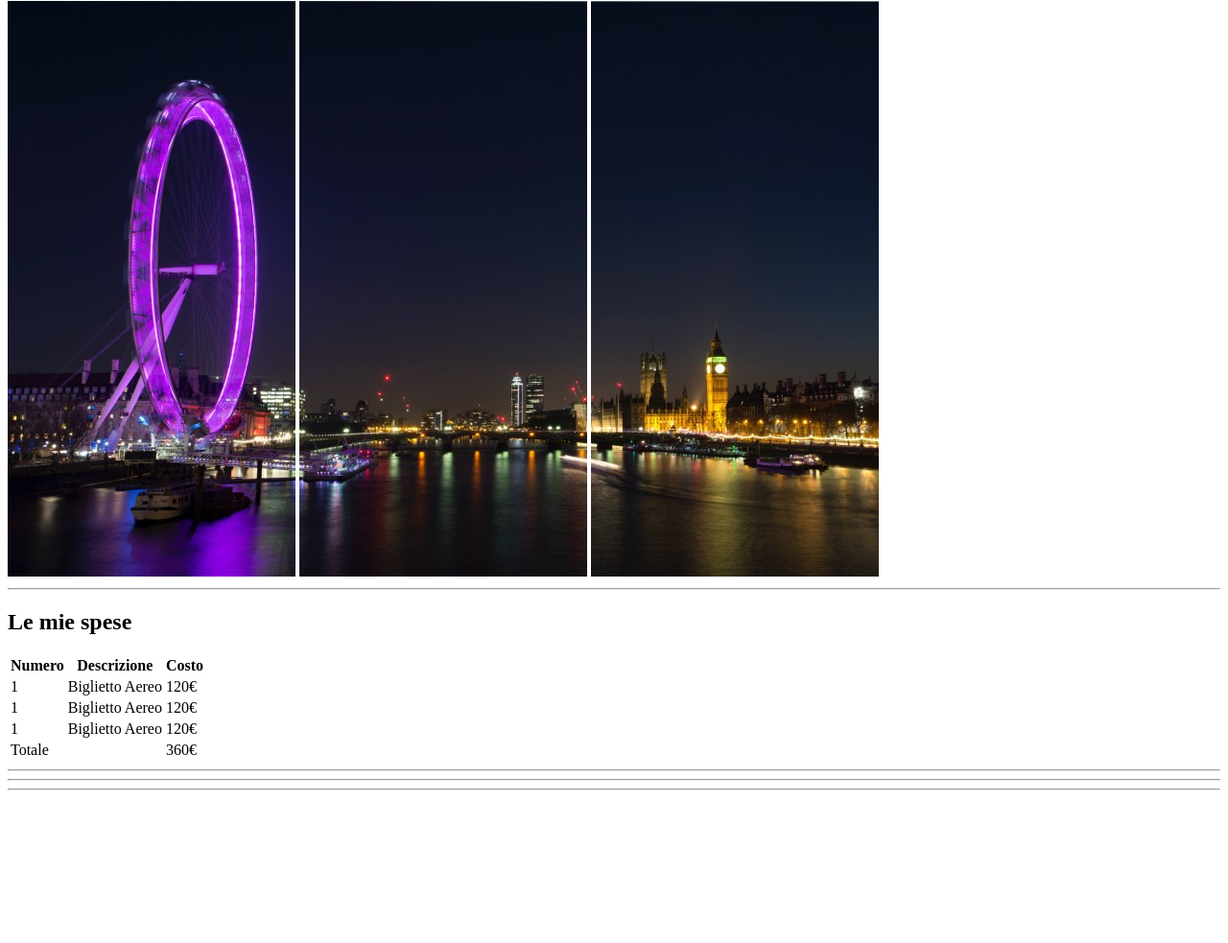
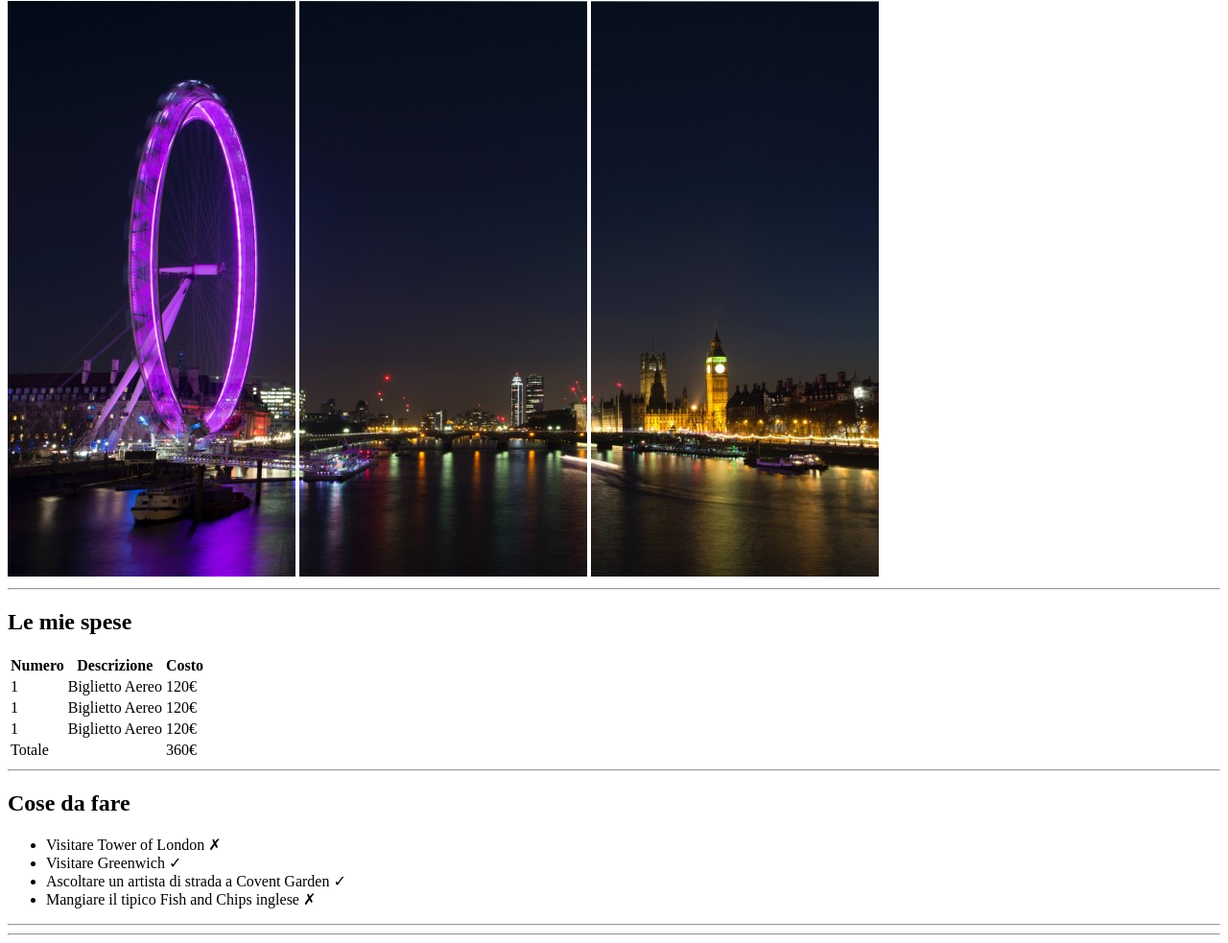
Before and after one commit to Ahri-code/html-london-trip, a plain HTML site: page index.html in a window 1280 px wide. Shown: the part 79-1062 px from the top of the page at 96% size. Before the commit the page ends 911 px from the top, so only its background shows below. Drawn offline with Linux system fonts and the light colour scheme.

Commit message:
Unordered list "Cose da fare"

```diff
--- a/index.html
+++ b/index.html
@@ -58,7 +58,13 @@
         </section>
         <hr>
         <section id="vedere">
-
+            <h2>Cose da fare</h2>
+            <ul>
+                <li>Visitare Tower of London &#x2717</li>
+                <li>Visitare Greenwich &#x2713</li>
+                <li>Ascoltare un artista di strada a Covent Garden &#x2713</li>
+                <li>Mangiare il tipico Fish and Chips inglese &#x2717</li>
+            </ul>
         </section>
         <hr>
         <section id="info">
```
